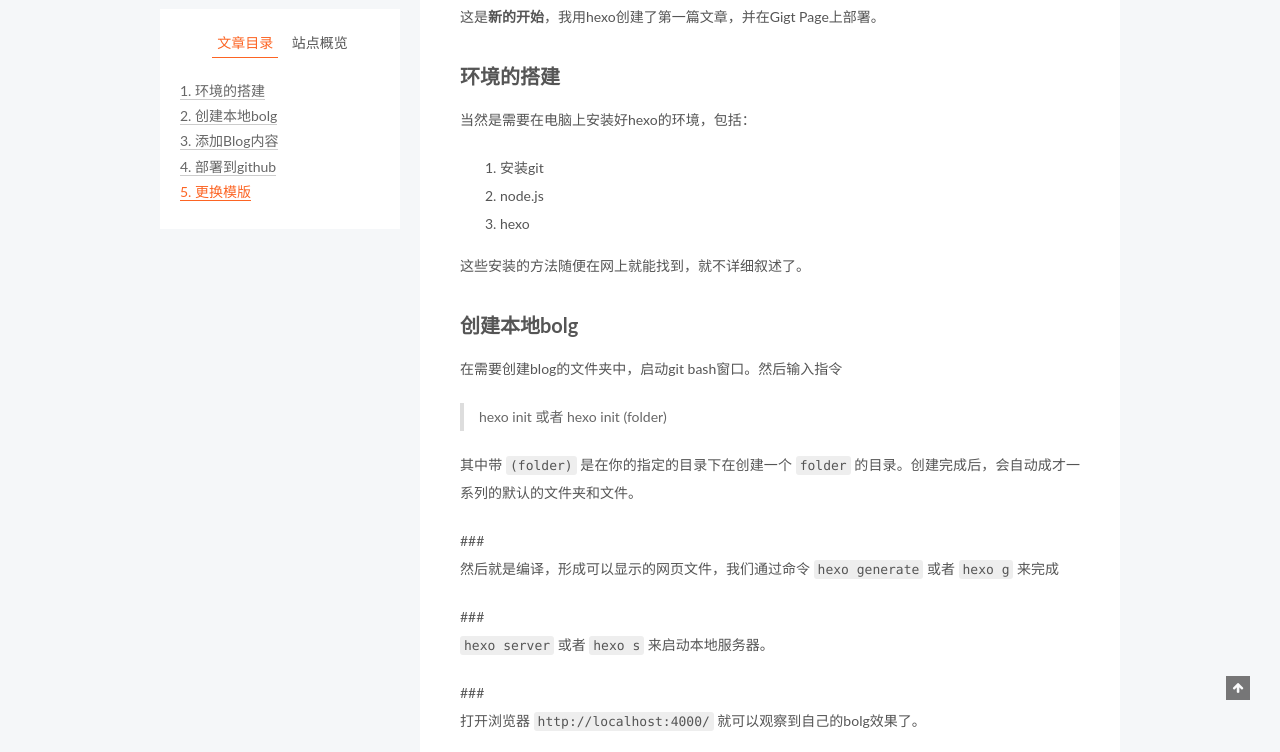
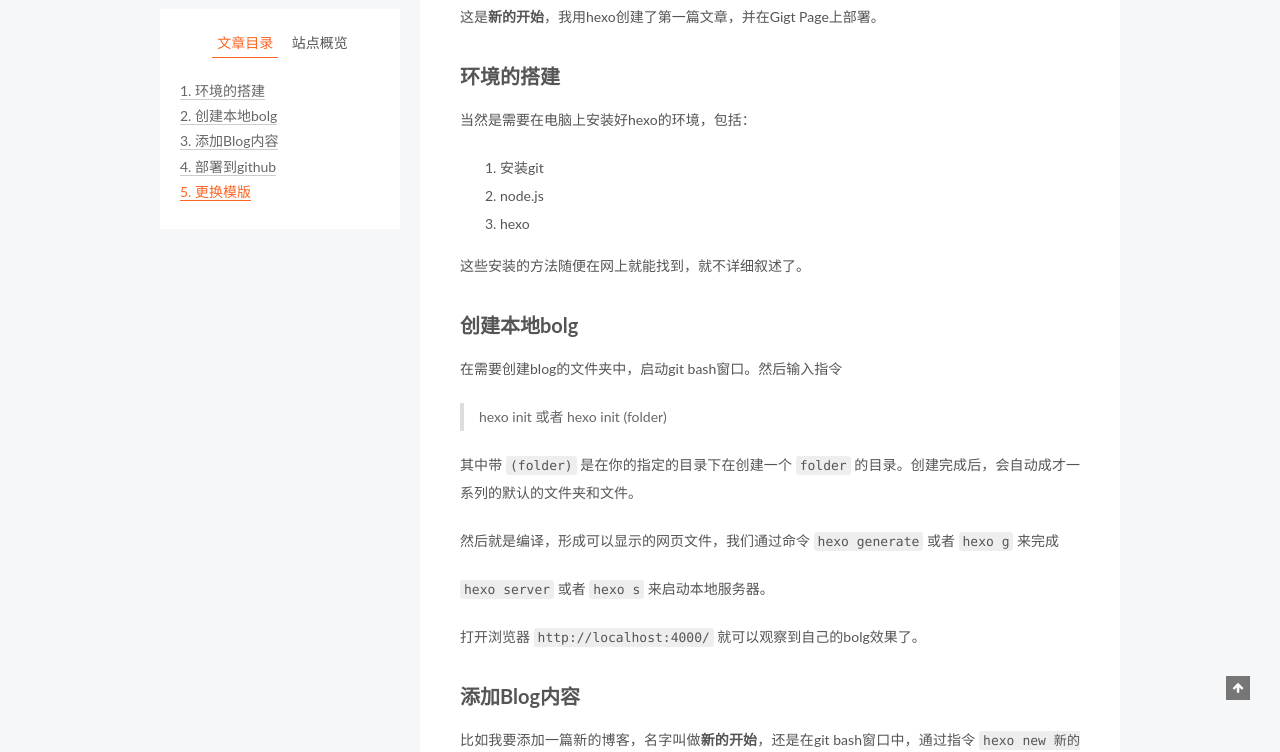
Before and after one commit to hechao17/hechao17.github.io, a plain HTML site: page 2018/01/31/新的开始/index.html in a window 1280 px wide. Shown: the part 200-952 px from the top of the page. Drawn offline with Linux system fonts and the light colour scheme.

Commit message:
Site updated: 2018-02-01 12:01:55

```diff
--- a/2018/01/31/新的开始/index.html
+++ b/2018/01/31/新的开始/index.html
@@ -87,7 +87,7 @@
 <meta property="og:site_name" content="Hechao&#39;s Blog">
 <meta property="og:description" content="这是新的开始，我用hexo创建了第一篇文章，并在Gigt Page上部署。 环境的搭建当然是需要在电脑上安装好hexo的环境，包括：      安装git node.js hexo  这些安装的方法随便在网上就能找到，就不详细叙述了。 创建本地bolg在需要创建blog的文件夹中，启动git bash窗口。然后输入指令  hexo init 或者 hexo init (folder)  其中带 (">
 <meta property="og:locale" content="zh-Hans">
-<meta property="og:updated_time" content="2018-02-01T03:58:12.514Z">
+<meta property="og:updated_time" content="2018-02-01T04:00:57.468Z">
 <meta name="twitter:card" content="summary">
 <meta name="twitter:title" content="新的开始">
 <meta name="twitter:description" content="这是新的开始，我用hexo创建了第一篇文章，并在Gigt Page上部署。 环境的搭建当然是需要在电脑上安装好hexo的环境，包括：      安装git node.js hexo  这些安装的方法随便在网上就能找到，就不详细叙述了。 创建本地bolg在需要创建blog的文件夹中，启动git bash窗口。然后输入指令  hexo init 或者 hexo init (folder)  其中带 (">
@@ -335,9 +335,9 @@
 <p>hexo init 或者 hexo init (folder)</p>
 </blockquote>
 <p>其中带 <code>(folder)</code> 是在你的指定的目录下在创建一个 <code>folder</code> 的目录。创建完成后，会自动成才一系列的默认的文件夹和文件。</p>
-<p>###<br>然后就是编译，形成可以显示的网页文件，我们通过命令 <code>hexo generate</code> 或者 <code>hexo g</code> 来完成</p>
-<p>###<br><code>hexo server</code> 或者 <code>hexo s</code> 来启动本地服务器。</p>
-<p>###<br>打开浏览器 <code>http://localhost:4000/</code> 就可以观察到自己的bolg效果了。</p>
+<p>然后就是编译，形成可以显示的网页文件，我们通过命令 <code>hexo generate</code> 或者 <code>hexo g</code> 来完成</p>
+<p><code>hexo server</code> 或者 <code>hexo s</code> 来启动本地服务器。</p>
+<p>打开浏览器 <code>http://localhost:4000/</code> 就可以观察到自己的bolg效果了。</p>
 <h2 id="添加Blog内容"><a href="#添加Blog内容" class="headerlink" title="添加Blog内容"></a>添加Blog内容</h2><p>比如我要添加一篇新的博客，名字叫做<strong>新的开始</strong>，还是在git bash窗口中，通过指令 <code>hexo new 新的开始</code> </p>
 <p>那么会在文件目录下的 <code>source\_posts</code> 下创建一个 <strong>新的开始.md</strong> 文件。我们编辑这个md文件就可以编辑Blog了。 </p>
 <p>md文件是<code>markdown</code>格式的文件。目前有多种编辑器支持<code>markdown</code>的编辑，比如 <strong>MarkdownPad 2</strong></p>
```
Also changed, not shown: index.html (+3 -3 lines).
